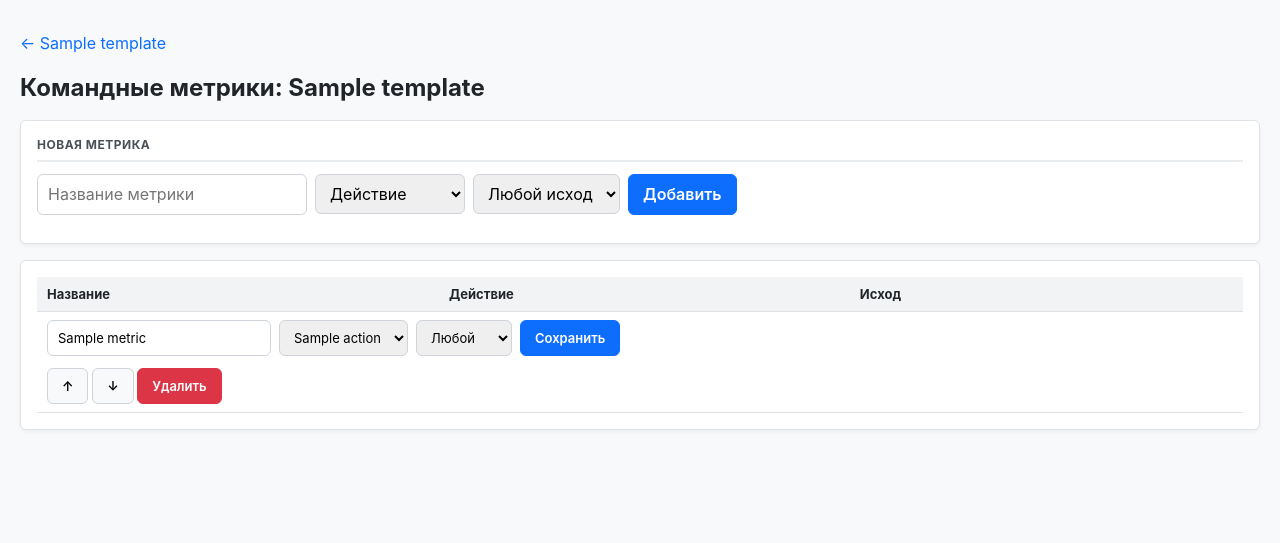
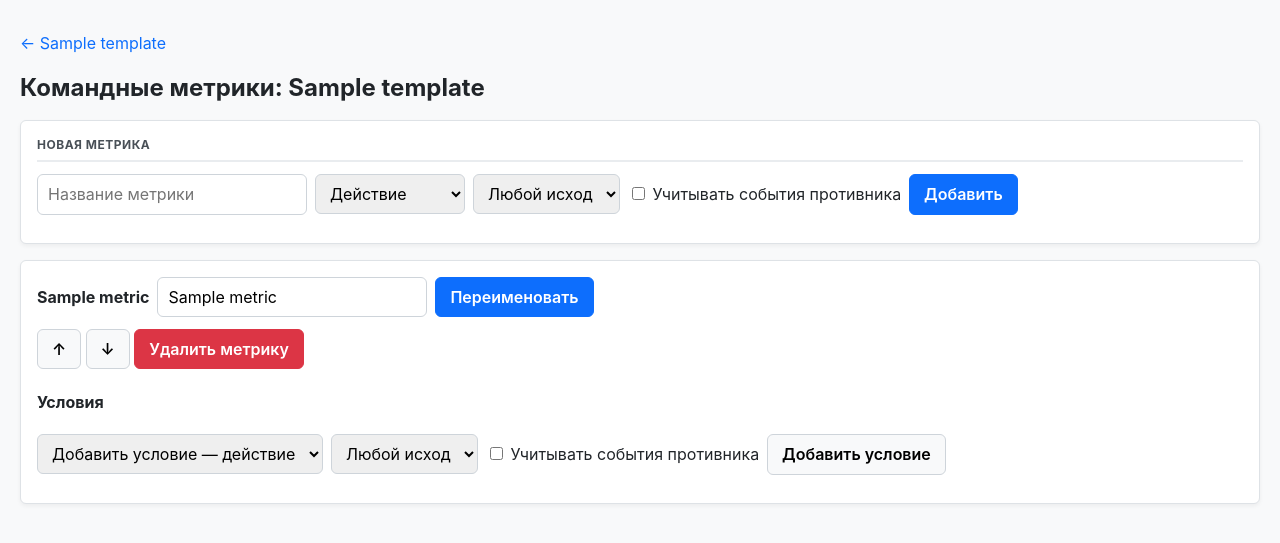
Before and after one commit to Kronos853/rugby_logger, a Flask app: template templates/templates/stat_metrics.html in a window 1280 px wide. Shown: the part 47-590 px from the top of the page. Run offline with Flask 3, Linux system fonts and the light colour scheme; the template is opened without the code that fills it: most values are stand-ins (such as "Sample title", 1, 10 or a date in 2020); some libraries are stand-ins or nearby versions.

Commit message:
feat: show composite conditions in stat metrics constructor
Co-authored-by: Cursor <cursoragent@cursor.com>

```diff
--- a/templates/templates/stat_metrics.html
+++ b/templates/templates/stat_metrics.html
@@ -18,30 +18,21 @@
       <option value="Success">Успех</option>
       <option value="Failure">Неудача</option>
     </select>
+    <label>
+      <input type="checkbox" name="countOpponent" value="1" />
+      Учитывать события противника
+    </label>
     <button class="btn btn-primary" type="submit">Добавить</button>
   </form>
 </div>
 
 <div class="card">
-  <table class="data-table">
-    <thead><tr><th>Название</th><th>Действие</th><th>Исход</th><th></th></tr></thead>
-    <tbody>
   {% for m in metrics %}
-      <tr>
-        <td colspan="4">
+  <div class="stat-metric-block">
     <form class="form-row" method="post" action="{{ url_for('template_stat_metrics_update', template_id=template.Id, metric_id=m.Id) }}">
+      <strong>{{ m.Name }}</strong>
       <input name="name" value="{{ m.Name }}" />
-            <select name="actionId">
-              {% for action in actions %}
-              <option value="{{ action.Id }}" {% if action.Id == m.ActionId %}selected{% endif %}>{{ action.Name }}</option>
-              {% endfor %}
-            </select>
-            <select name="outcomeFilter">
-              <option value="any" {% if m.OutcomeFilter == 'any' %}selected{% endif %}>Любой</option>
-              <option value="Success" {% if m.OutcomeFilter == 'Success' %}selected{% endif %}>Успех</option>
-              <option value="Failure" {% if m.OutcomeFilter == 'Failure' %}selected{% endif %}>Неудача</option>
-            </select>
-            <button class="btn btn-primary" type="submit">Сохранить</button>
+      <button class="btn btn-primary" type="submit">Переименовать</button>
     </form>
     <form method="post" action="{{ url_for('template_stat_metrics_move_up', template_id=template.Id, metric_id=m.Id) }}" style="display:inline;">
       <button class="btn" type="submit">↑</button>
@@ -50,14 +41,55 @@
       <button class="btn" type="submit">↓</button>
     </form>
     <form method="post" action="{{ url_for('template_stat_metrics_delete', template_id=template.Id, metric_id=m.Id) }}" style="display:inline;">
-            <button class="btn btn-danger" type="submit">Удалить</button>
+      <button class="btn btn-danger" type="submit">Удалить метрику</button>
     </form>
-        </td>
-      </tr>
+
+    <h4>Условия</h4>
+    {% set conditions = metric_conditions.get(m.Id, []) %}
+    {% for c in conditions %}
+    <form class="form-row" method="post" action="{{ url_for('template_stat_metrics_condition_update', template_id=template.Id, metric_id=m.Id, condition_id=c.Id) }}">
+      <select name="actionId">
+        {% for action in actions %}
+        <option value="{{ action.Id }}" {% if action.Id == c.ActionId %}selected{% endif %}>{{ action.Name }}</option>
+        {% endfor %}
+      </select>
+      <select name="outcomeFilter">
+        <option value="any" {% if c.OutcomeFilter == 'any' %}selected{% endif %}>Любой</option>
+        <option value="Success" {% if c.OutcomeFilter == 'Success' %}selected{% endif %}>Успех</option>
+        <option value="Failure" {% if c.OutcomeFilter == 'Failure' %}selected{% endif %}>Неудача</option>
+      </select>
+      <label>
+        <input type="checkbox" name="countOpponent" value="1" {% if c.Perspective == 'opponent' %}checked{% endif %} />
+        Учитывать события противника
+      </label>
+      <button class="btn btn-primary" type="submit">Сохранить</button>
+    </form>
+    <form method="post" action="{{ url_for('template_stat_metrics_condition_delete', template_id=template.Id, metric_id=m.Id, condition_id=c.Id) }}" style="display:inline;">
+      <button class="btn btn-danger" type="submit">Удалить условие</button>
+    </form>
+    {% endfor %}
+
+    <form class="form-row" method="post" action="{{ url_for('template_stat_metrics_condition_create', template_id=template.Id, metric_id=m.Id) }}">
+      <select name="actionId" required>
+        <option value="">Добавить условие — действие</option>
+        {% for action in actions %}
+        <option value="{{ action.Id }}">{{ action.Name }}</option>
+        {% endfor %}
+      </select>
+      <select name="outcomeFilter">
+        <option value="any">Любой исход</option>
+        <option value="Success">Успех</option>
+        <option value="Failure">Неудача</option>
+      </select>
+      <label>
+        <input type="checkbox" name="countOpponent" value="1" />
+        Учитывать события противника
+      </label>
+      <button class="btn" type="submit">Добавить условие</button>
+    </form>
+  </div>
   {% else %}
-      <tr><td colspan="4">Метрики не настроены.</td></tr>
+  <p>Метрики не настроены.</p>
   {% endfor %}
-    </tbody>
-  </table>
 </div>
 {% endblock %}
```
Also changed, not shown: tests/test_match_statistics_page.py (+24 -0 lines). Lines whose indentation alone changed are shown as unchanged.
